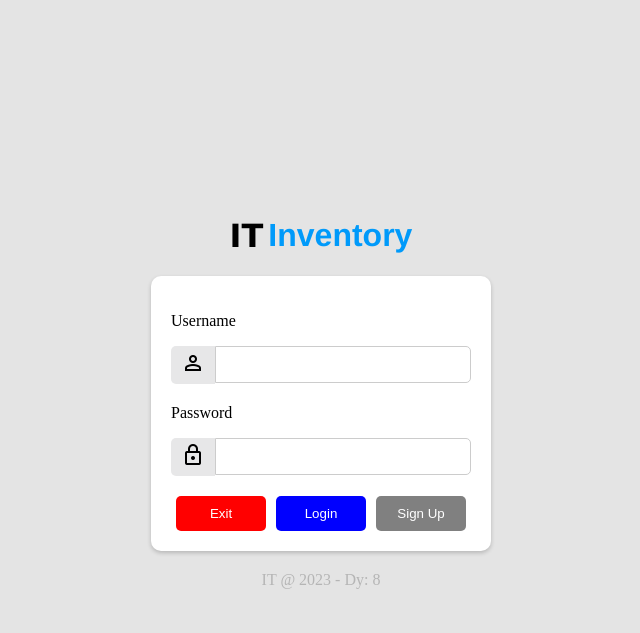
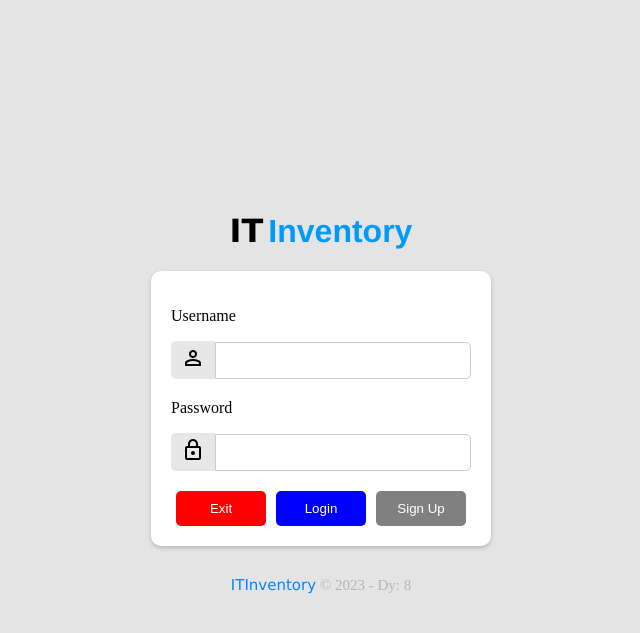
Before and after one commit to YoshuaGES/Magang-Teo-Admin, a PHP site: page /login.html in a window 1280 px wide. Shown: the top 633 px of the page, without its empty margins (319-959 px from the left). Run offline with PHP 8.4, Linux system fonts and the light colour scheme.

Commit message:
Update login

```diff
--- a/login.css
+++ b/login.css
@@ -126,9 +126,17 @@ button {
 }
 
 .copy {
-    margin-top: 20px;
+    margin-top: 30px;
     color: rgb(181, 181, 181);
     text-align: center;
+    font-size: 15px;
+}
+
+.copy a {
+    text-decoration: none;
+    font-family: Verdana, Geneva, Tahoma, sans-serif;
+    color: rgb(0, 132, 255);
+    font-weight: 500;
 }
 
 
--- a/login.html
+++ b/login.html
@@ -59,7 +59,7 @@
                 </div>
             </div>
             <div class="cop">
-                <p class="copy">IT @ 2023 - Dy: 8</p>
+                <p class="copy"><a href="#">ITInventory</a> &copy; 2023 - Dy: 8</p>
             </div>
         </div>
     </div>
```
